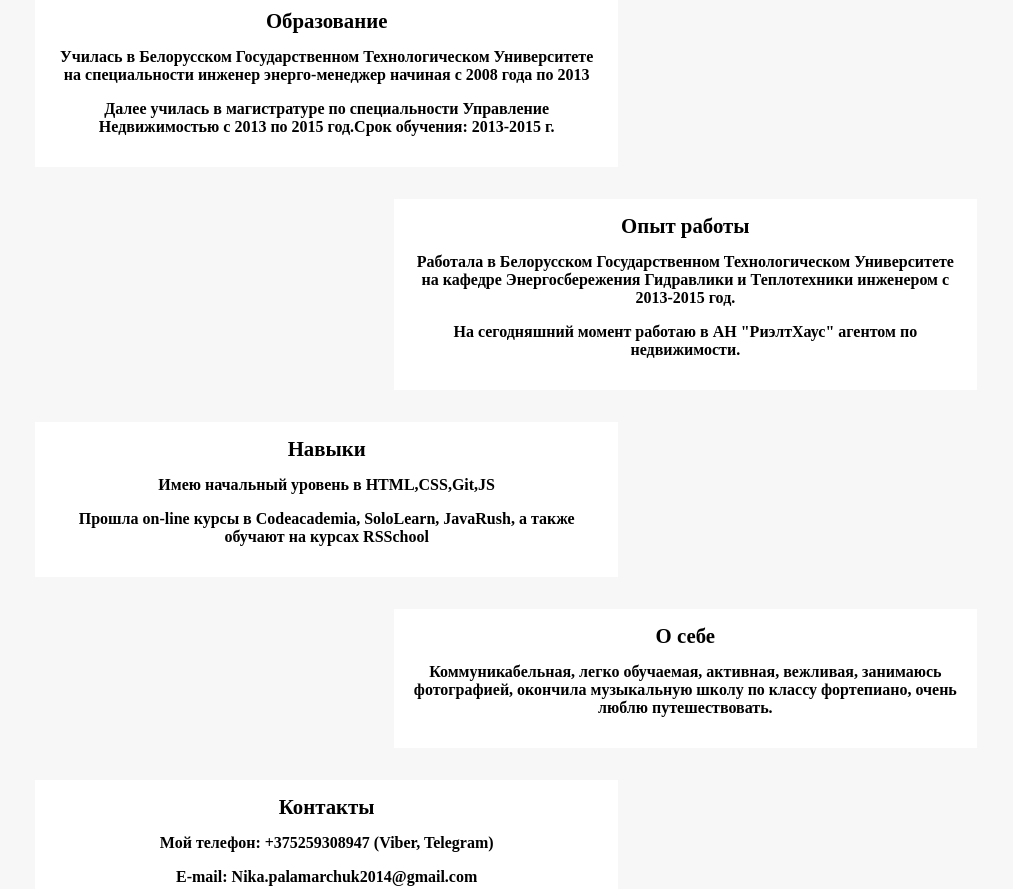
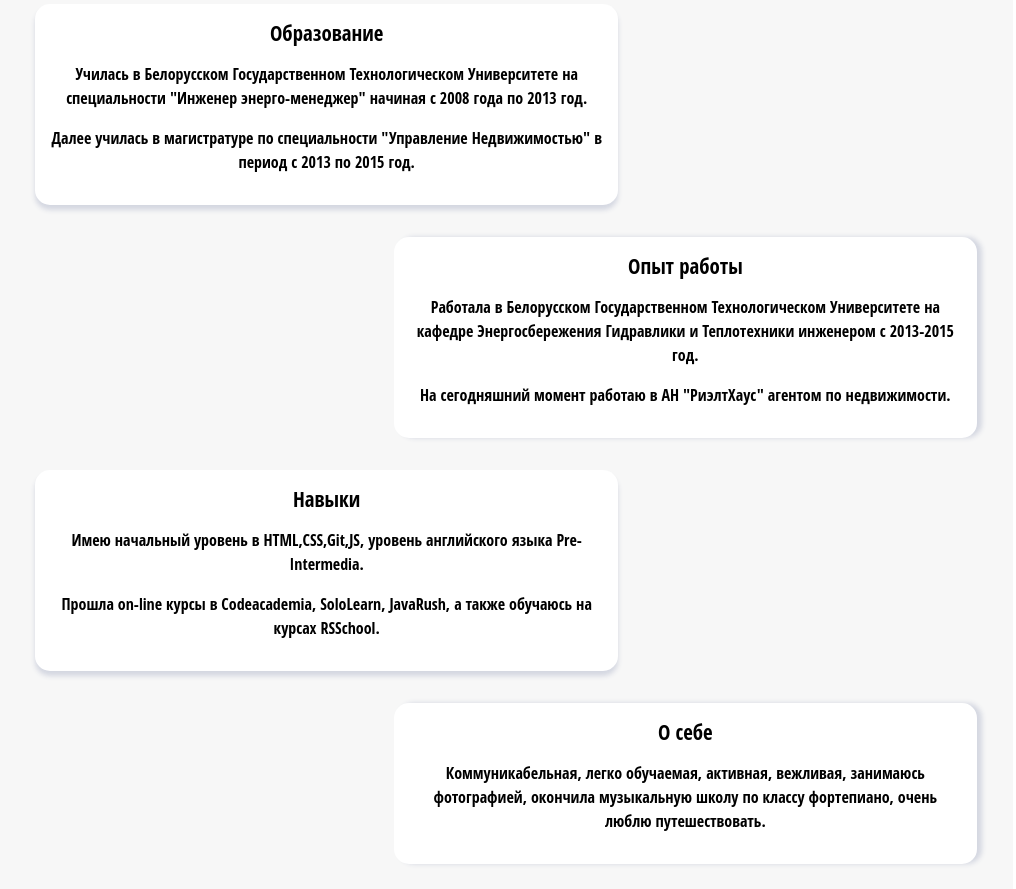
Before and after one commit to vero-nika/rsschool-codejam1-cv, a plain HTML site: page index.html in a window 1280 px wide. Shown: the part 507-1396 px from the top of the page, without its empty margins (154-1170 px from the left). Drawn offline with Linux system fonts and the light colour scheme.

Commit message:
style:text

```diff
--- a/css/style.css
+++ b/css/style.css
@@ -9,10 +9,10 @@ body {
     font-weight:bold;
     justify-content: space-between;
     align-items: stretch;
+    font-family: 'Open Sans Condensed', sans-serif;
    }
 h1{
     font-size: 2em;
-    font-style: italic;
    }
 h2{
     font-size: 1.3em;
@@ -24,6 +24,8 @@ p{
     font-size: 1em;
     text-align: center;
     margin-bottom: 1em;
+    font-weight: 100;
+    line-height: 1.5em;
 }
 .section {
     position: relative;
@@ -87,6 +89,7 @@ p{
 }
 .card article:nth-child(2n) {
     margin-left: 40%;
+    box-shadow: 5px 0 5px RGB(212, 215, 225);
 }
 .card article {
     width: 60%;
@@ -94,6 +97,8 @@ p{
     margin: 2em;
     margin-left: 10px;
     padding: 15px;
+    border-radius: 15px;
+    box-shadow: 0 5px 5px RGB(212, 215, 225);
 }
 .asocialpic img {
     width: 25px;
--- a/index.html
+++ b/index.html
@@ -22,8 +22,8 @@
                           <h2>
                             Образование
                           </h2>
-                          <p>Училась в Белорусском Государственном Технологическом Университете на специальности инженер энерго-менеджер начиная с 2008 года по 2013</p>
-                          <p>Далее училась в магистратуре по специальности Управление Недвижимостью с 2013 по 2015 год.Cрок обучения: 2013-2015 г.</p>
+                          <p>Училась в Белорусском Государственном Технологическом Университете на специальности "Инженер энерго-менеджер" начиная с 2008 года по 2013 год.</p>
+                          <p>Далее училась в магистратуре по специальности "Управление Недвижимостью" в период с 2013 по 2015 год. </p>
                       </article>
                       <article class="">
                           <h2>
@@ -36,8 +36,8 @@
                           <h2>
                             Навыки
                           </h2>
-                          <p> Имею начальный уровень в HTML,CSS,Git,JS </p>
-                          <p> Прошла on-line курсы в Codeacademia, SoloLearn, JavaRush, а также обучают на курсах RSSchool </p>
+                          <p> Имею начальный уровень в HTML,CSS,Git,JS, уровень английского языка Pre-Intermedia.</p>
+                          <p> Прошла on-line курсы в Codeacademia, SoloLearn, JavaRush, а также обучаюсь на курсах RSSchool.</p>
                       </article>
                       <article class="">
                           <h2>О себе</h2>
```
